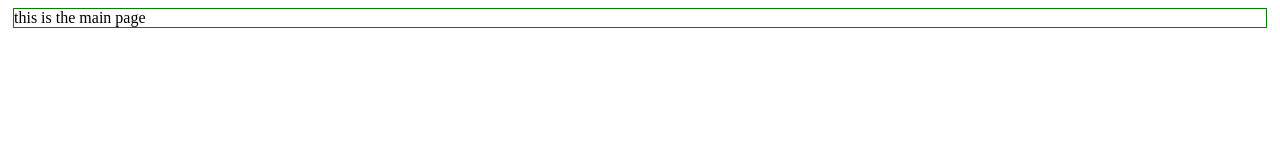
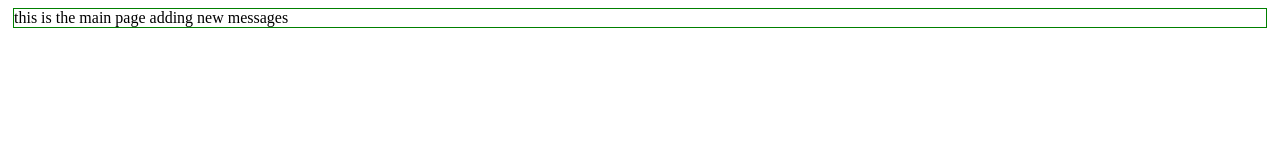
Before and after one commit to elvaworkingstation/testing, a plain HTML site: page index.html in a window 1280 px wide. Drawn offline with Linux system fonts and the light colour scheme.

Commit message:
adding message

```diff
--- a/index.html
+++ b/index.html
@@ -10,6 +10,7 @@
 <body>
     <div class="main">
         this is the main page
+        adding new messages
     </div>
 </body>
 </html>
```
